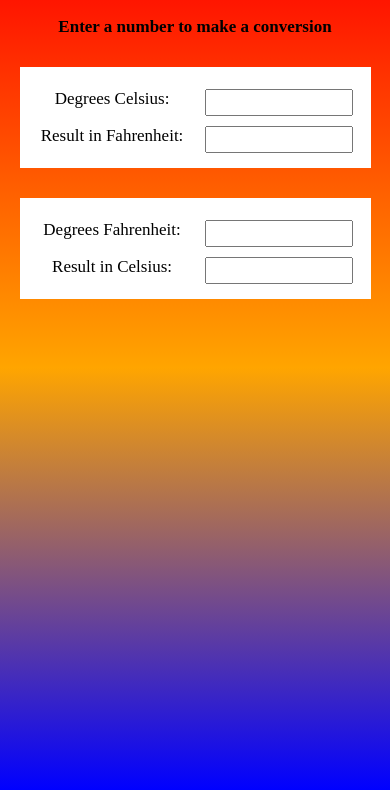
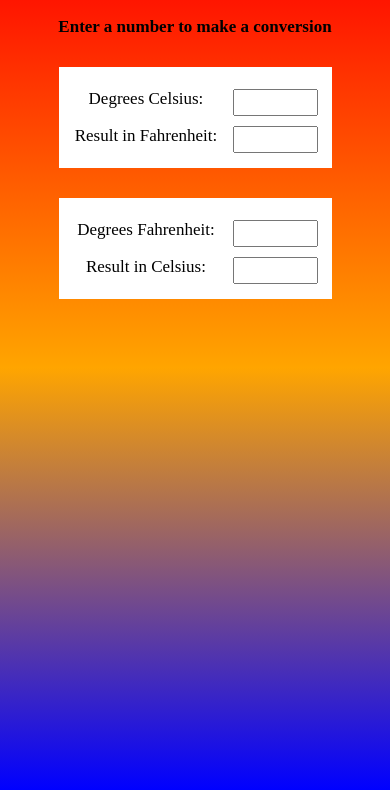
Before and after one commit to jgray13/Temperature-Converter, a plain HTML site: page input-celsius-to-fahrenheit.html in a window 390 px wide. Shown: the part 54-844 px from the top of the page. Drawn offline with Linux system fonts and the light colour scheme.

Commit message:
Finished media queries

```diff
--- a/celsius-to-fahrenheit.css
+++ b/celsius-to-fahrenheit.css
@@ -35,25 +35,25 @@ body {
 #cel {
   float: right;
   margin-right: 10%;
-  width: 30%;
+  width: 25%;
   font-size: 25px;
 }
 #fahResult {
   float: right;
   margin-right: 10%;
-  width: 30%;
+  width: 25%;
   font-size: 25px;
 }
 #celResult {
   float: right;
   margin-right: 10%;
-  width: 30%;
+  width: 25%;
   font-size: 25px;
 }
 #fah {
   float: right;
   margin-right: 10%;
-  width: 30%;
+  width: 25%;
   font-size: 25px;
 }
 #c-to-f {
@@ -68,11 +68,40 @@ body {
   padding: 5px 0;
   background-color: #fff;
 }
-
   /*  media queries  */
-
-
-
+@media only screen and (max-width: 1100px ) {
+body {
+  font-size: 22px;
+}
+h1 {
+	font-size: 32px;
+	margin: 20px auto;
+}
+h3 {
+	font-size: 20px;
+	margin: 10px auto;
+}
+#cel {
+    margin-right: 5%;
+    font-size: 18px;
+	width: 28%;
+}
+#fahResult {
+    margin-right: 5%;
+    font-size: 18px;
+	width: 28%;
+}
+#fah {
+    margin-right: 5%;
+    font-size: 18px;
+	width: 28%;
+}
+#celResult {
+    margin-right: 5%;
+    font-size: 18px;
+	width: 28%;
+}
+}
 @media only screen and (max-width: 670px) {
 body {
   font-size: 17px;
@@ -86,36 +115,32 @@ body {
 	margin: 10px auto;
 }
 #container {
-	  width: 90%;
+	width: 80%;
 }
 #cel {
     margin-right: 5%;
     font-size: 18px;
-	width: 40%;
+	width: 28%;
 }
 #fahResult {
     margin-right: 5%;
     font-size: 18px;
-	width: 40%;
+	width: 28%;
 }
 #fah {
     margin-right: 5%;
     font-size: 18px;
-	width: 40%;
+	width: 28%;
 }
 #celResult {
     margin-right: 5%;
     font-size: 18px;
-	width: 40%;
+	width: 28%;
 }
 }
 @media only screen and (max-width: 670px ) and (orientation: landscape) {
-
 h1 {
 	margin: 20px auto 10px;
-    }
-	#container {
-    width: 60%;
 }
 #c-to-f {
   margin: 15px auto;
@@ -123,5 +148,24 @@ body {
 #f-to-c {
    margin: 10px auto 0;
 }
-
 }
+@media only screen and (max-width: 1000px){
+#container {
+	width: 45%;
+}
+}
+@media only screen and (max-width: 750px){
+#container {
+	width: 50%;
+}
+}
+@media only screen and (max-width: 600px) {
+#container {
+	width: 60%;
+}
+}
+@media only screen and (max-width: 500px) {
+#container {
+	width: 70%;
+}
+}
```
Lines whose indentation alone changed are shown as unchanged.
